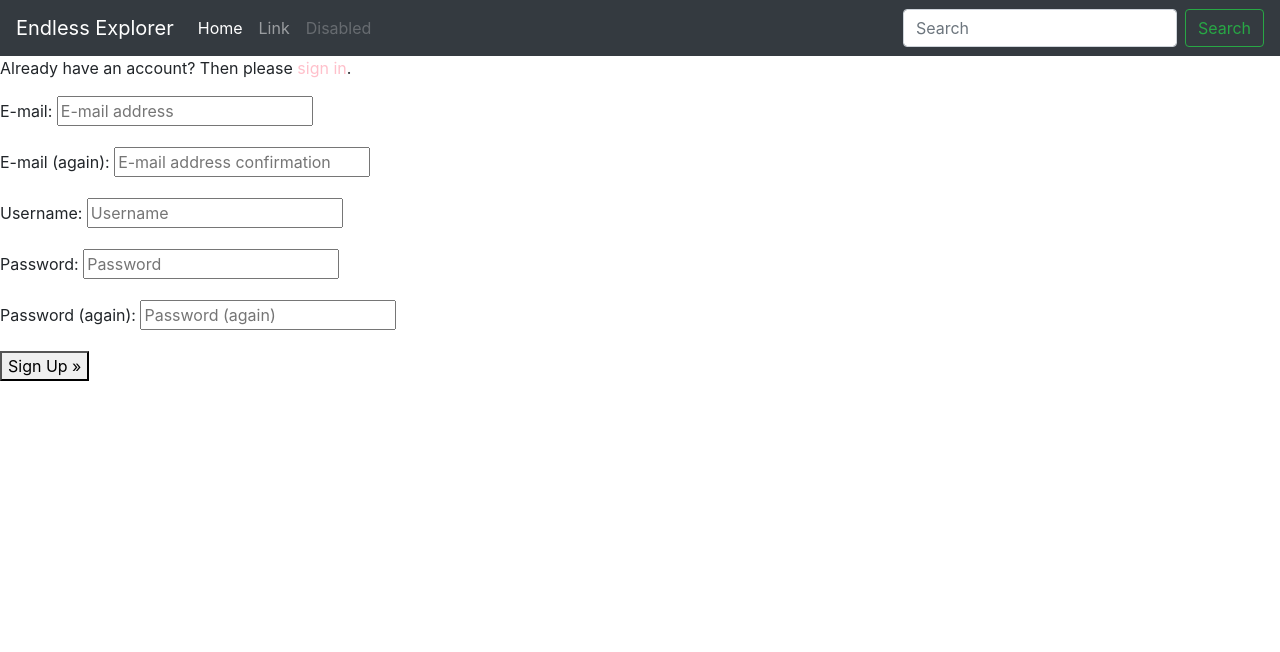
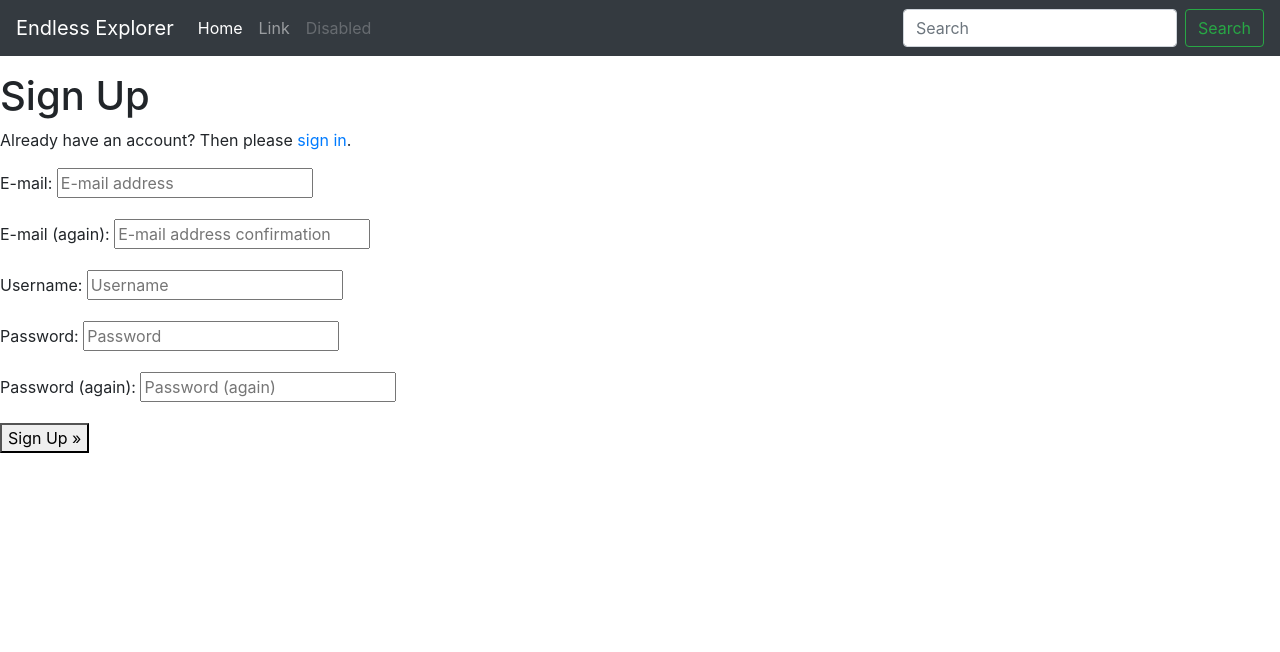
Before and after one commit to robindavidgames/ci-project05, a Django app: page /accounts/signup/ in a window 1280 px wide. Shown: the top 652 px of the page. Before the commit the page ends 381 px from the top, so only its background shows below. Run offline with Django 3.2, Linux system fonts and the light colour scheme.

Commit message:
Fix CSS linking bug.

```diff
--- a/static/css/base.css
+++ b/static/css/base.css
@@ -1,12 +1,4 @@
-/* body {
+body {
     min-height: 75rem;
     padding-top: 4.5rem;
-  } */
-
-.navbar-brand {
-    color: blue;
-}
-
-a {
-    color: pink;
-}
+  }
```
